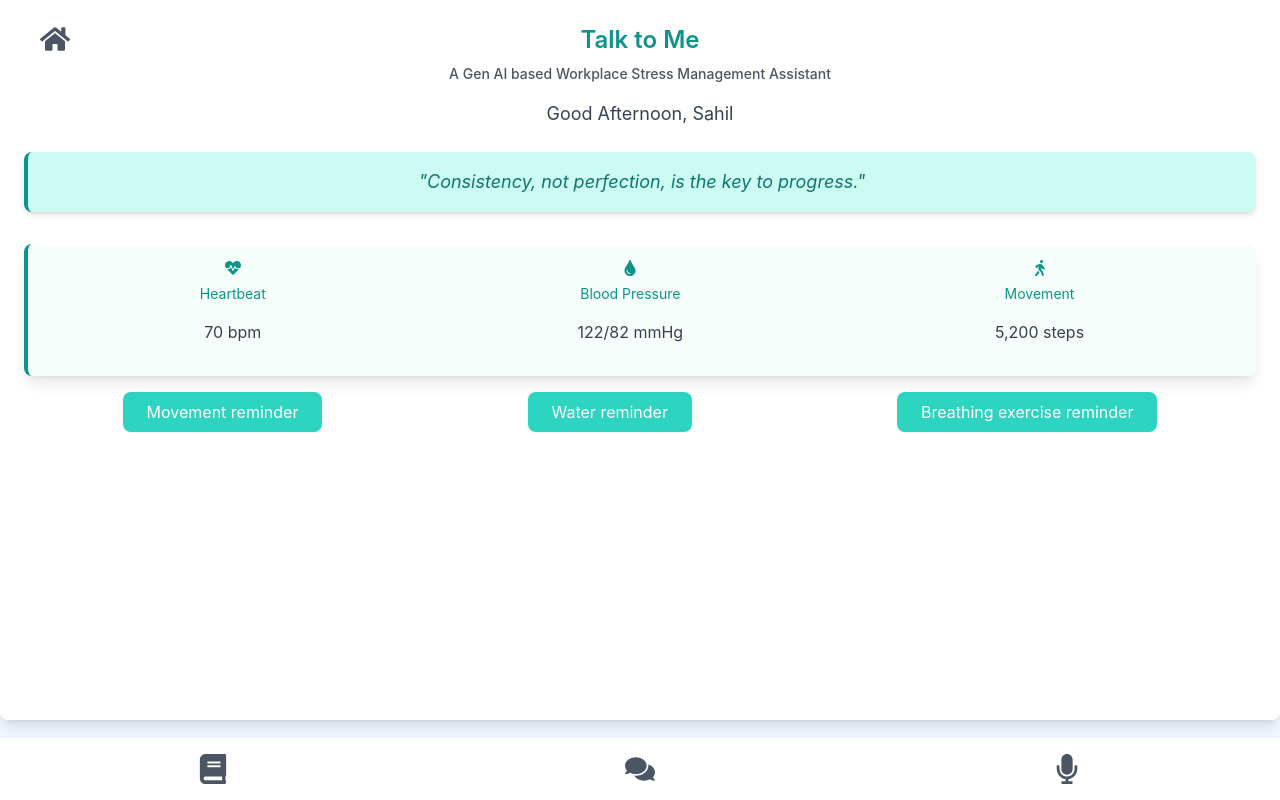
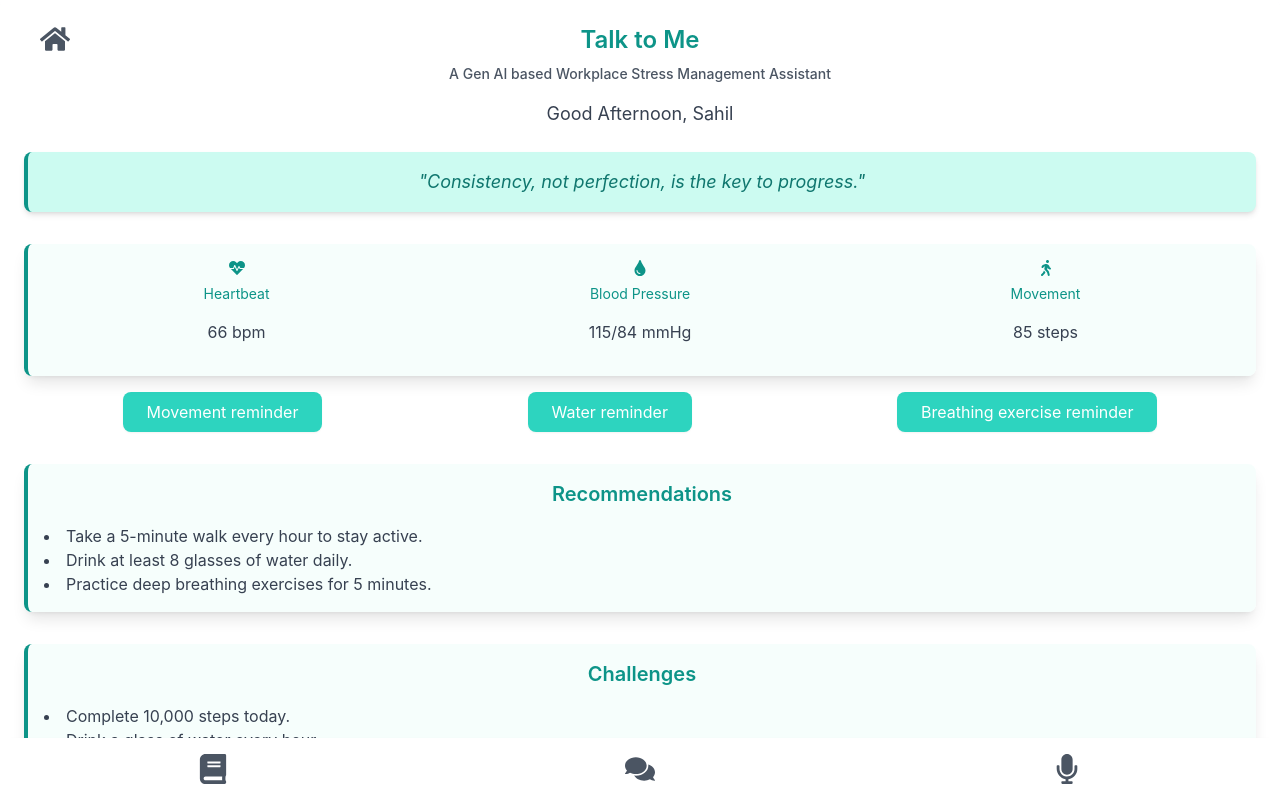
Before and after one commit to KrishnaVaibhav/Talk-TO-Me, a React (Create React App) app in the folder talk-to-me/: page / in a window 1280 px wide. Built offline with nearby package versions, Linux system fonts and the light colour scheme.

Commit message:
added data for vitals

```diff
--- a/talk-to-me/src/pages/Home/home.jsx
+++ b/talk-to-me/src/pages/Home/home.jsx
@@ -8,6 +8,9 @@ const Home = () => {
   const { chatClicked } = useContext(ChatContext);
   const [greeting, setGreeting] = useState("");
   const [quote, setQuote] = useState("");
+  const [heartbeat, setHeartbeat] = useState(70);
+  const [bloodPressure, setBloodPressure] = useState("122/82 mmHg");
+  const [steps, setSteps] = useState(0); // Set initial steps to 0
 
   const wellnessQuotes = [
     "Take a deep breath. It's just a bad day, not a bad life.",
@@ -43,6 +46,26 @@ const Home = () => {
     setQuote(randomQuote);
   }, []);
 
+  useEffect(() => {
+    const updateValues = () => {
+      setHeartbeat(Math.floor(Math.random() * (100 - 60 + 1)) + 60);
+      setBloodPressure(
+        `${Math.floor(Math.random() * (130 - 110 + 1)) + 110}/${
+          Math.floor(Math.random() * (90 - 70 + 1)) + 70
+        } mmHg`
+      );
+      setSteps(
+        (prevSteps) =>
+          prevSteps + Math.floor(Math.random() * (50 - 10 + 1)) + 10
+      );
+    };
+
+    updateValues();
+    const intervalId = setInterval(updateValues, 5000);
+
+    return () => clearInterval(intervalId);
+  }, []);
+
   return (
     <div className="fixed left-0 right-0 flex flex-col items-center min-h-screen bg-gradient-to-t from-blue-50 to-white pb-20">
       <div className="container flex-grow w-full mx-auto bg-white rounded-lg shadow-lg p-6">
@@ -68,19 +91,25 @@ const Home = () => {
               <span className="text-sm font-small text-teal-600">
                 Heartbeat
               </span>
-              <span className="py-4 text-small text-gray-700">70 bpm</span>
+              <span className="py-4 text-small text-gray-700">
+                {heartbeat} bpm
+              </span>
             </div>
             <div className="flex flex-col items-center mb-4 md:mb-0">
               <FaTint className="text-teal-600 mb-2" />
               <span className="text-sm font-small text-teal-600">
                 Blood Pressure
               </span>
-              <span className="py-4 text-small text-gray-700">122/82 mmHg</span>
+              <span className="py-4 text-small text-gray-700">
+                {bloodPressure}
+              </span>
             </div>
             <div className="flex flex-col items-center">
               <FaWalking className="text-teal-600 mb-2" />
               <span className="text-sm font-small text-teal-600">Movement</span>
-              <span className="py-4 text-small text-gray-700">5,200 steps</span>
+              <span className="py-4 text-small text-gray-700">
+                {steps} steps
+              </span>
             </div>
           </div>
         </div>
@@ -98,6 +127,30 @@ const Home = () => {
           </button>
         </div>
 
+        {/* Recommendations Section */}
+        <div className="mt-8 bg-teal-50 border-l-4 border-teal-600 text-teal-700 p-4 rounded-lg shadow-lg bg-opacity-60 backdrop-blur-sm">
+          <h2 className="text-xl font-semibold text-center text-teal-600 mb-4">
+            Recommendations
+          </h2>
+          <ul className="list-disc list-inside text-gray-700">
+            <li>Take a 5-minute walk every hour to stay active.</li>
+            <li>Drink at least 8 glasses of water daily.</li>
+            <li>Practice deep breathing exercises for 5 minutes.</li>
+          </ul>
+        </div>
+
+        {/* Challenges Section */}
+        <div className="mt-8 bg-teal-50 border-l-4 border-teal-600 text-teal-700 p-4 rounded-lg shadow-lg bg-opacity-60 backdrop-blur-sm">
+          <h2 className="text-xl font-semibold text-center text-teal-600 mb-4">
+            Challenges
+          </h2>
+          <ul className="list-disc list-inside text-gray-700">
+            <li>Complete 10,000 steps today.</li>
+            <li>Drink a glass of water every hour.</li>
+            <li>Take a 10-minute break to meditate.</li>
+          </ul>
+        </div>
+
         {chatClicked && (
           <div className="mt-8">
             <Chat />
```
